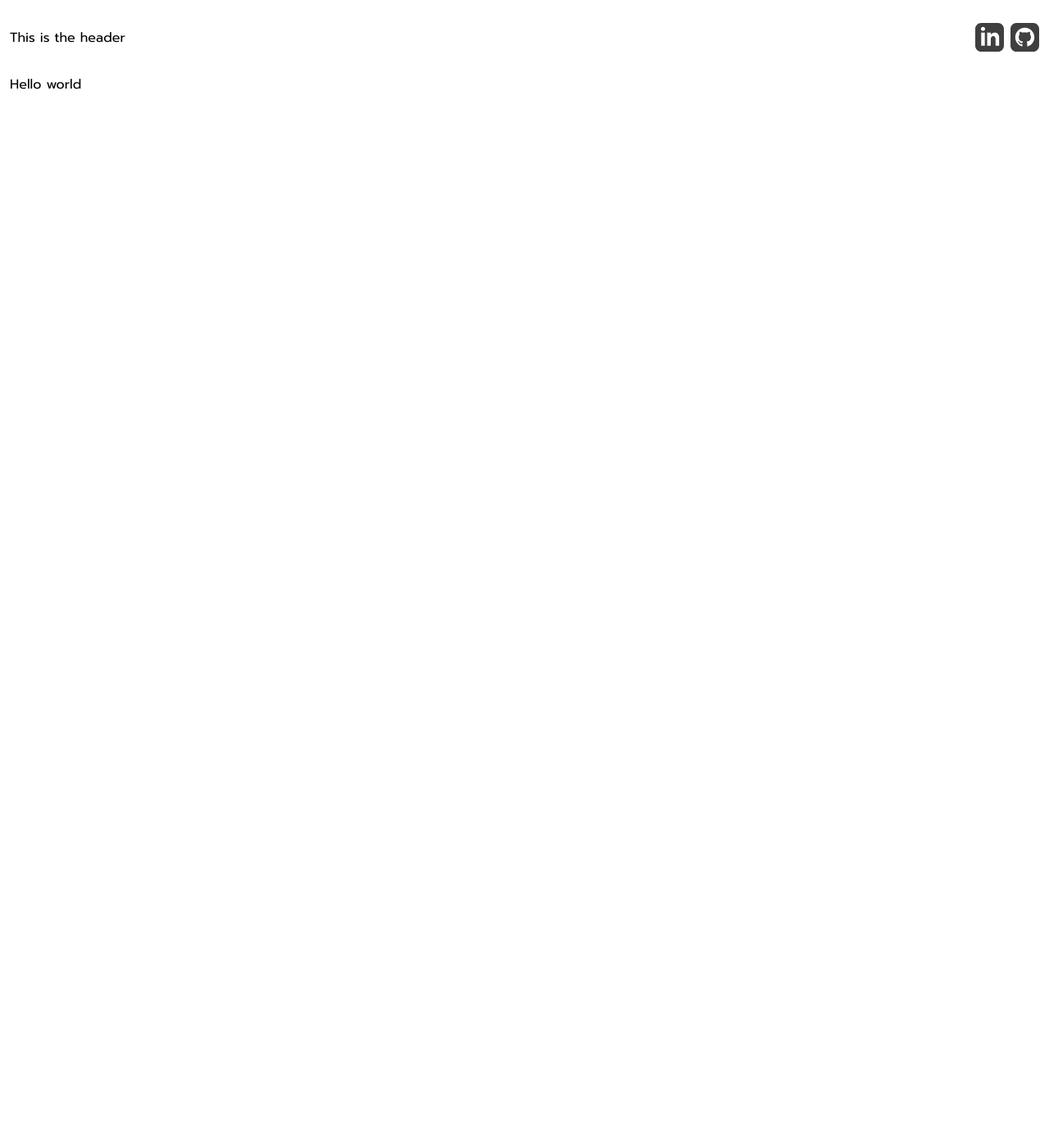
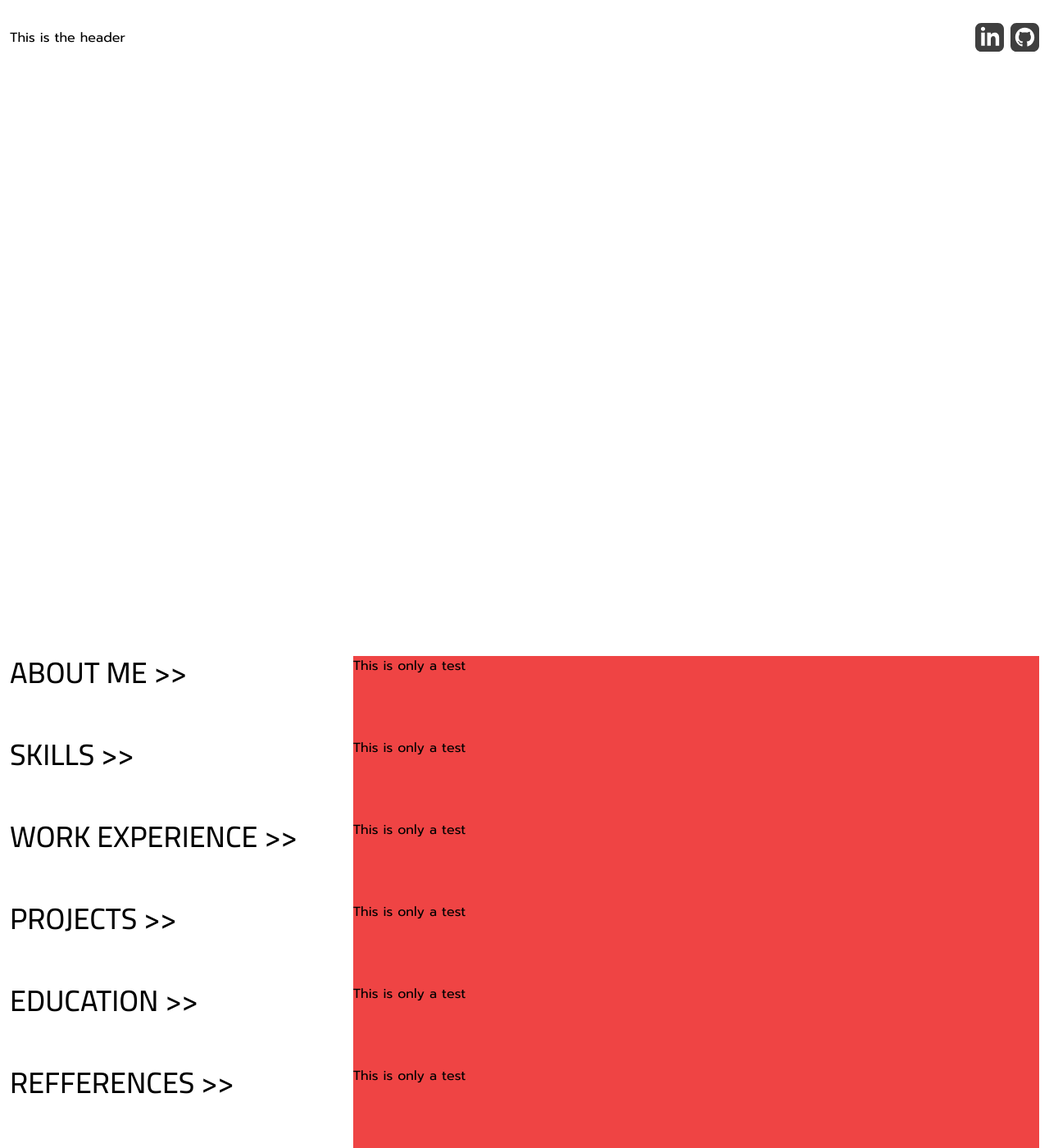
Before and after one commit to MRyves/cv-website, a React (Vite) app: page / in a window 1280 px wide. Shown: the whole page at 82% size. Before the commit the page ends 800 px from the top, so only its background shows below. Built offline with nearby package versions, Linux system fonts and the light colour scheme.

Commit message:
feat: general structure

```diff
--- a/src/App.css
+++ b/src/App.css
@@ -0,0 +1,3 @@
+#intro {
+    height: calc(100vh - 91px);
+}
--- a/src/App.tsx
+++ b/src/App.tsx
@@ -1,6 +1,8 @@
 import './App.css'
-import AppLayout from "./components/AppLayout.tsx";
-import Header from "./components/Header.tsx";
+import AppLayout from "./components/ui/AppLayout.tsx";
+import Header from "./components/ui/Header.tsx";
+import Intro from "./components/sections/Intro.tsx";
+import Template from "./components/sections/Template.tsx";
 
 
 function App() {
@@ -8,7 +10,25 @@ function App() {
   return (
     <AppLayout>
         <Header />
-        Hello world
+        <Intro />
+        <Template title="ABOUT ME">
+            <div className="h-[100px] bg-red-500">This is only a test</div>
+        </Template>
+        <Template title="SKILLS">
+            <div className="h-[100px] bg-red-500">This is only a test</div>
+        </Template>
+        <Template title="WORK EXPERIENCE">
+            <div className="h-[100px] bg-red-500">This is only a test</div>
+        </Template>
+        <Template title="PROJECTS">
+            <div className="h-[100px] bg-red-500">This is only a test</div>
+        </Template>
+        <Template title="EDUCATION">
+            <div className="h-[100px] bg-red-500">This is only a test</div>
+        </Template>
+        <Template title="REFFERENCES">
+            <div className="h-[100px] bg-red-500">This is only a test</div>
+        </Template>
     </AppLayout>
   )
 }
--- /dev/null
+++ b/src/components/sections/Intro.tsx
@@ -0,0 +1,5 @@
+export default function Intro(){
+    return <section id="intro">
+
+    </section>
+}
--- /dev/null
+++ b/src/components/sections/Template.tsx
@@ -0,0 +1,14 @@
+import {PropsWithChildren} from "react";
+
+interface TemplateProps {
+    title: string;
+}
+
+export default function Template(props: PropsWithChildren<TemplateProps>) {
+    return <div className="flex justify-evenly">
+        <div className="w-1/3 font-medium font-subtitle text-4xl">{props.title} &gt;&gt;</div>
+        <div className="grow">
+            {props.children}
+        </div>
+    </div>
+}
--- a/src/components/Header.tsx
+++ b/src/components/ui/Header.tsx
@@ -1,5 +1,5 @@
-import linkedInImg from '../assets/linkedIn.svg'
-import githubImg from '../assets/github.svg'
+import linkedInImg from '../../assets/linkedIn.svg'
+import githubImg from '../../assets/github.svg'
 import SvgLink from "./SvgLink.tsx";
 
 export default function Header() {
```
Also changed, not shown: src/components/ui/AppLayout.tsx (renamed from src/components/AppLayout.tsx), src/components/ui/SvgLink.tsx (renamed from src/components/SvgLink.tsx).
